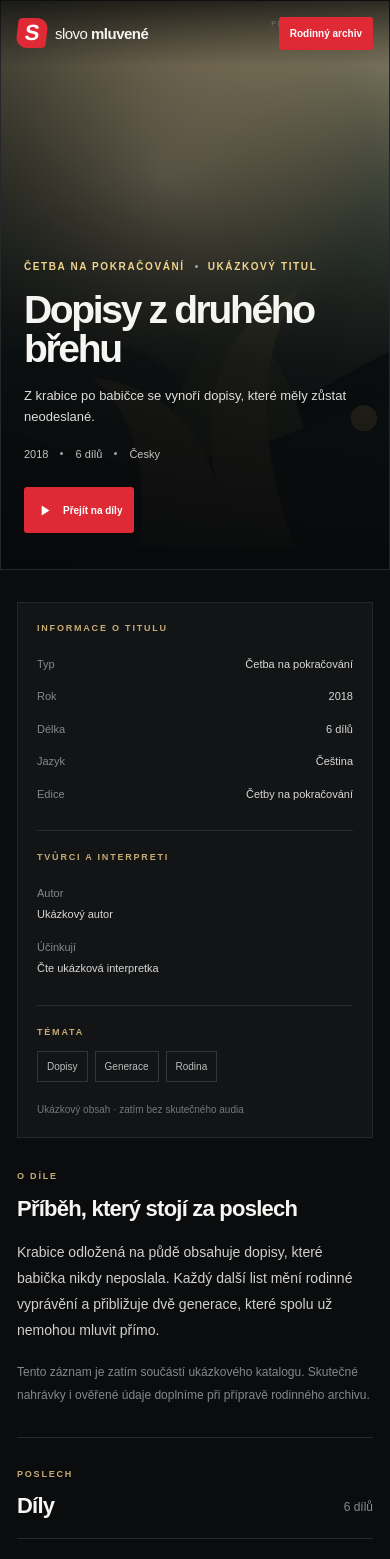
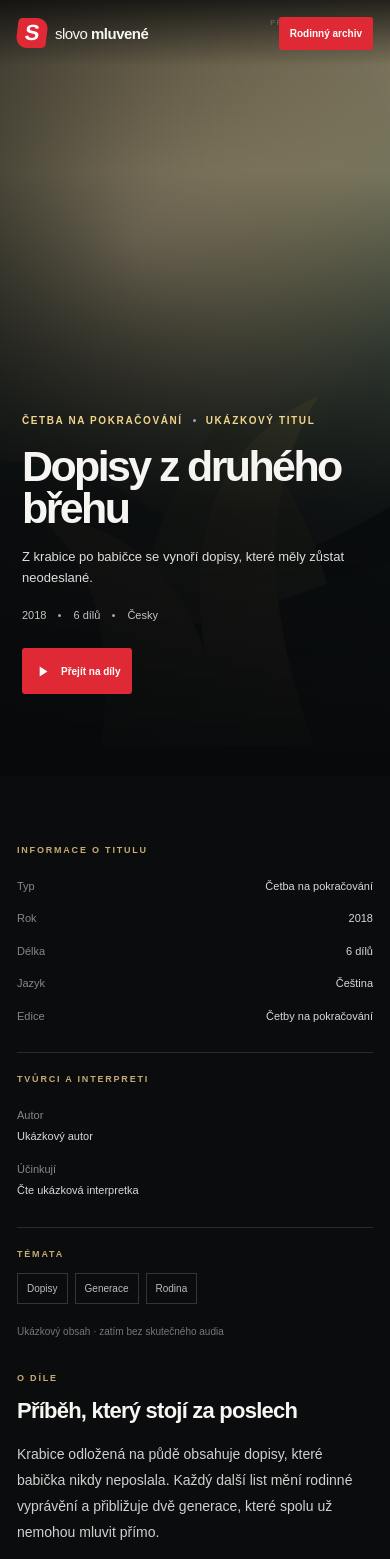
Before and after one commit to ludvikjesensky-cmd/slovo-mluvene-v1, a Next.js app: page /tituly/dopisy in a window 390 px wide. Shown: the top 1559 px of the page. Built offline with nearby package versions, Linux system fonts and the light colour scheme.

Commit message:
Make title pages full width and start artwork at top edge

```diff
--- a/app/globals.css
+++ b/app/globals.css
@@ -263,3 +263,27 @@ button:focus-visible,a:focus-visible,input:focus-visible{outline:2px solid #f1c4
 .related-titles{grid-template-columns:1fr}
 .related-title{grid-template-columns:76px 1fr}
 }
+
+/* Full-bleed title detail: artwork starts at the top edge beneath the overlay navigation. */
+.work-hero{width:100%;height:100svh;min-height:680px;max-height:1120px;margin:0;border:0}
+.work-hero-image{object-position:center 44%}
+.work-hero-shade{background:linear-gradient(90deg,rgba(7,8,10,.88) 0%,rgba(7,8,10,.65) 34%,rgba(7,8,10,.12) 73%,rgba(7,8,10,.02) 100%),linear-gradient(0deg,rgba(7,8,10,.9) 0%,rgba(7,8,10,.28) 27%,transparent 63%),linear-gradient(180deg,rgba(5,6,7,.48),transparent 22%)}
+.work-hero-copy{position:absolute;left:max(40px,calc((100vw - var(--max))/2));bottom:clamp(92px,13vh,150px);width:min(760px,68vw);max-width:none;padding:0}
+.work-hero h1{font-size:clamp(48px,6.6vw,88px)}
+.work-art-caption{right:42px;bottom:35px}
+.detail-content{padding-top:50px;padding-bottom:64px}
+.work-sidebar{padding:0;background:transparent;border:0}
+.detail-breadcrumbs{display:none}
+@media(max-width:850px){
+.work-hero-copy{left:27px;width:min(700px,76vw)}
+}
+@media(max-width:680px){
+.work-hero{height:92svh;min-height:690px;max-height:none}
+.work-hero-image{object-position:62% center}
+.work-hero-shade{background:linear-gradient(0deg,rgba(7,8,10,.98) 0%,rgba(7,8,10,.87) 34%,rgba(7,8,10,.2) 78%,rgba(7,8,10,.32) 100%),linear-gradient(90deg,rgba(7,8,10,.5),transparent)}
+.work-hero-copy{left:22px;right:22px;bottom:82px;width:auto}
+.work-hero h1{font-size:clamp(42px,11vw,62px)}
+.work-art-caption{right:18px;bottom:24px}
+.detail-content{width:calc(100% - 34px);padding-top:36px;padding-bottom:65px}
+.work-sidebar{padding:0;background:transparent;border:0}
+}
```
